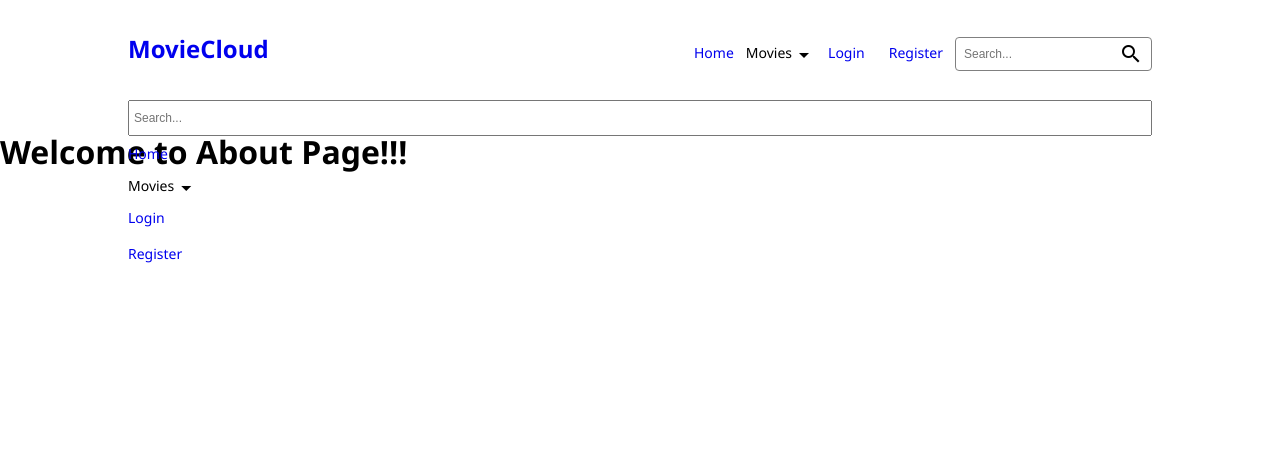
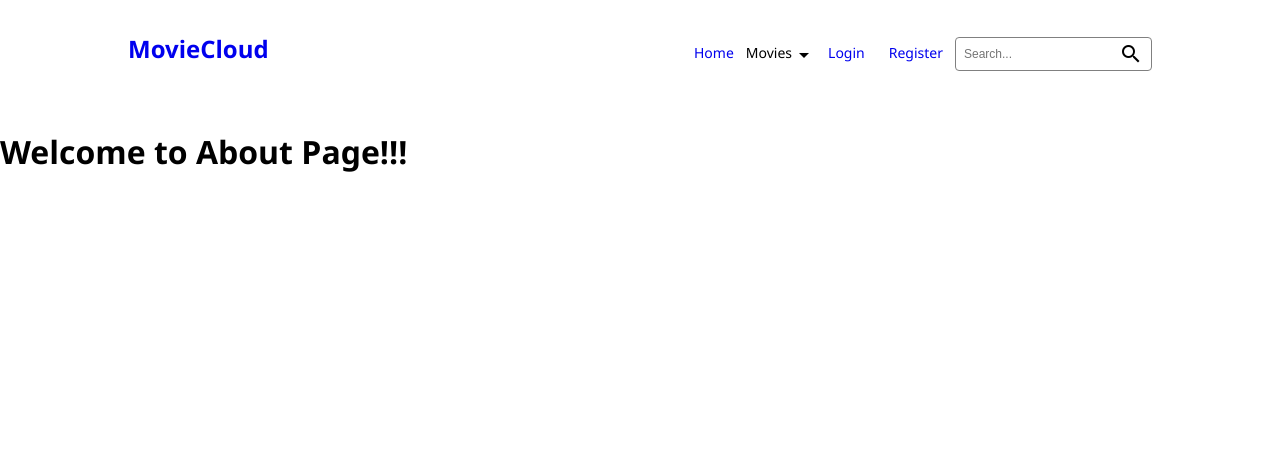
Before and after one commit to lowellrueca/moviecloud, a Python web app: template templates/index/about.html in a window 1280 px wide. Shown: the top 462 px of the page. Run offline with Jinja, Linux system fonts and the light colour scheme; the template is opened without the code that fills it, so the values that code supplies are empty; some libraries are stand-ins or nearby versions.

Commit message:
wip for header styles and scripts

```diff
--- a/static/css/style.css
+++ b/static/css/style.css
@@ -106,6 +106,9 @@ header, footer{
     width: 80%;
     margin: auto;
 }
+.wrap-off{
+    display: none;
+}
 
 /*
 /*  header style definitions
@@ -134,7 +137,17 @@ header, footer{
 }
 .header-div-nav__drop{
     display: inherit;
+    flex-direction: column;
+    justify-content: flex-start;
+}
+.header-div-nav__drop__div{
+    display: inherit;
     align-items: flex-end;
+}
+.header-div-nav__drop__ul{
+    display: none;
+    flex-direction: inherit;
+    justify-content: inherit;
 }
 .header-div-search{
     display: none;
@@ -177,11 +190,21 @@ header, footer{
 .drop-nav__input{
     width: 100%;
 }
-.drop-nav__input__search{
-    width: inherit;
-    padding: 4px;
-}
 .drop-nav__li-drop{
     display: flex;
+    flex-direction: column;
+    justify-content: flex-start;
+}
+.drop-nav__li-drop__div{
+    display: inherit;
     align-items: flex-end;
 }
+.drop-nav__li-drop__ul{
+    display: inherit;
+    flex-direction: inherit;
+    justify-content: inherit;
+}
+.drop-nav--is-off,
+.drop-nav__li-drop__ul--is-off{
+    display: none;
+}
--- /dev/null
+++ b/static/scripts/script.js
@@ -0,0 +1,18 @@
+// header and drop navigation function
+window.addEventListener('DOMContentLoaded', () => {
+    // toggle drop navigation function
+    let headerMenu = document.getElementById('header-menu');
+    headerMenu.addEventListener('click', () => {
+        let dropNav = document.getElementById('drop-nav');
+        let classToggle = 'drop-nav--is-off';
+        dropNav.classList.toggle(classToggle);
+    });
+
+    // toggle function for drop movie category
+    let dropMovie = document.getElementById('drop-nav-movies-btn');
+    dropMovie.addEventListener('click', () => {
+        let dropMovieCategories = document.getElementById('drop-nav-movies-category');
+        let classToggle = 'drop-nav__li-drop__ul--is-off';
+        dropMovieCategories.classList.toggle(classToggle);
+    });
+});
--- a/templates/shared/header.html
+++ b/templates/shared/header.html
@@ -6,10 +6,19 @@
     <div class="header-div__row header-div__row--end">
         <div class="header-div-nav">
             <a class="header-div-nav__link" href="{{ url_for('home') }}">Home</a>
-            <span class="header-div-nav__drop">
-                <span>Movies</span>
-                <span class="material-icons">arrow_drop_down</span>
-            </span>
+
+            <div class="header-div-nav__drop">
+                <div class="header-div-nav__drop__div">
+                    <span>Movies</span>
+                    <span class="material-icons">arrow_drop_down</span>
+                </div>
+                <ul class="header-div-nav__drop__ul">
+                    <li><a href="">Latest</a></li>
+                    <li><a href="">Popular</a></li>
+                    <li><a href="">More</a></li>
+                </ul>
+            </div>
+
             <a class="header-div-nav__link" href="{{ url_for('login') }}">Login</a>
             <a class="header-div-nav__link" href="{{ url_for('register') }}">Register</a>
         </div>
@@ -18,20 +27,31 @@
             <input class="header-div-search__search" type="text" name="search" placeholder="Search..."><span class="material-icons">search</span>
         </div>
         <div class="header-div-icon-bar">
-            <span class="material-icons">menu</span>
+            <span class="material-icons">search</span>
+            <span id="header-menu" class="material-icons">menu</span>
         </div>
     </div>
 </div>
-<ul class="drop-nav wrap-width">
-    <li class="drop-nav__input">
-        <input class="drop-nav__input__search" type="text" placeholder="Search...">
-    </li>
+<ul id="drop-nav" class="drop-nav
+           drop-nav--is-off
+           wrap-width">
+
     <li class="drop-nav__li">
         <a href="{{ url_for('home') }}">Home</a>
     </li>
     <li class="drop-nav__li-drop">
-        <span>Movies</span>
-        <span class="material-icons">arrow_drop_down</span>
+        <div class="drop-nav__li-drop__div">
+            <span id="drop-nav-movies-btn">Movies</span>
+            <span class="material-icons">arrow_drop_down</span>
+        </div>
+        <ul id="drop-nav-movies-category"
+            class="drop-nav__li-drop__ul
+                   drop-nav__li-drop__ul--is-off">
+
+            <li><a href="">Latest</a></li>
+            <li><a href="">Popular</a></li>
+            <li><a href="">More</a></li>
+        </ul>
     </li>
     <li class="drop-nav__li">
         <a href="{{ url_for('login') }}">Login</a>
```
